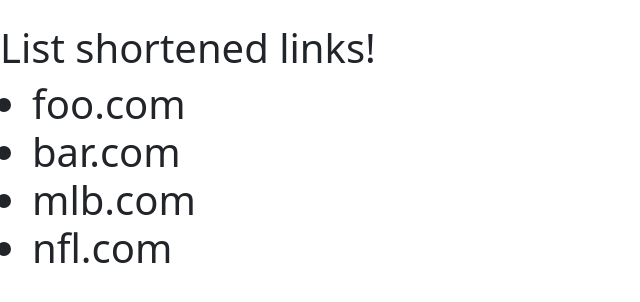
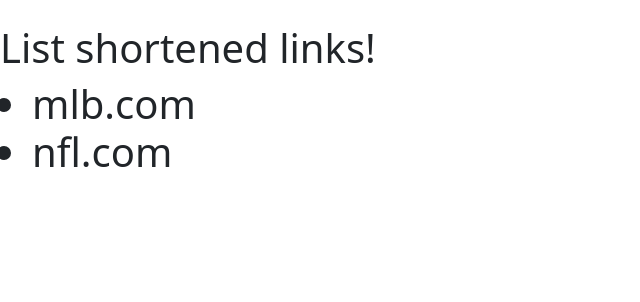
Before and after one commit to nethopper2/shortly, a Django app: page /u/list/ in a window 1280 px wide. Shown: the part 73-375 px from the top of the page, without its empty margins (0-640 px from the left). Run offline with Django 4.2, Linux system fonts and the light colour scheme; some libraries are stand-ins or nearby versions.

Commit message:
* removed some old links

```diff
--- a/templates/shortener/list.html
+++ b/templates/shortener/list.html
@@ -6,8 +6,6 @@
 <div class="h1">
     <h1>List shortened links!</h1>
     <ul>
-        <li>foo.com</li>
-        <li>bar.com</li>
         <li>mlb.com</li>
         <li>nfl.com</li>
     </ul>
```
